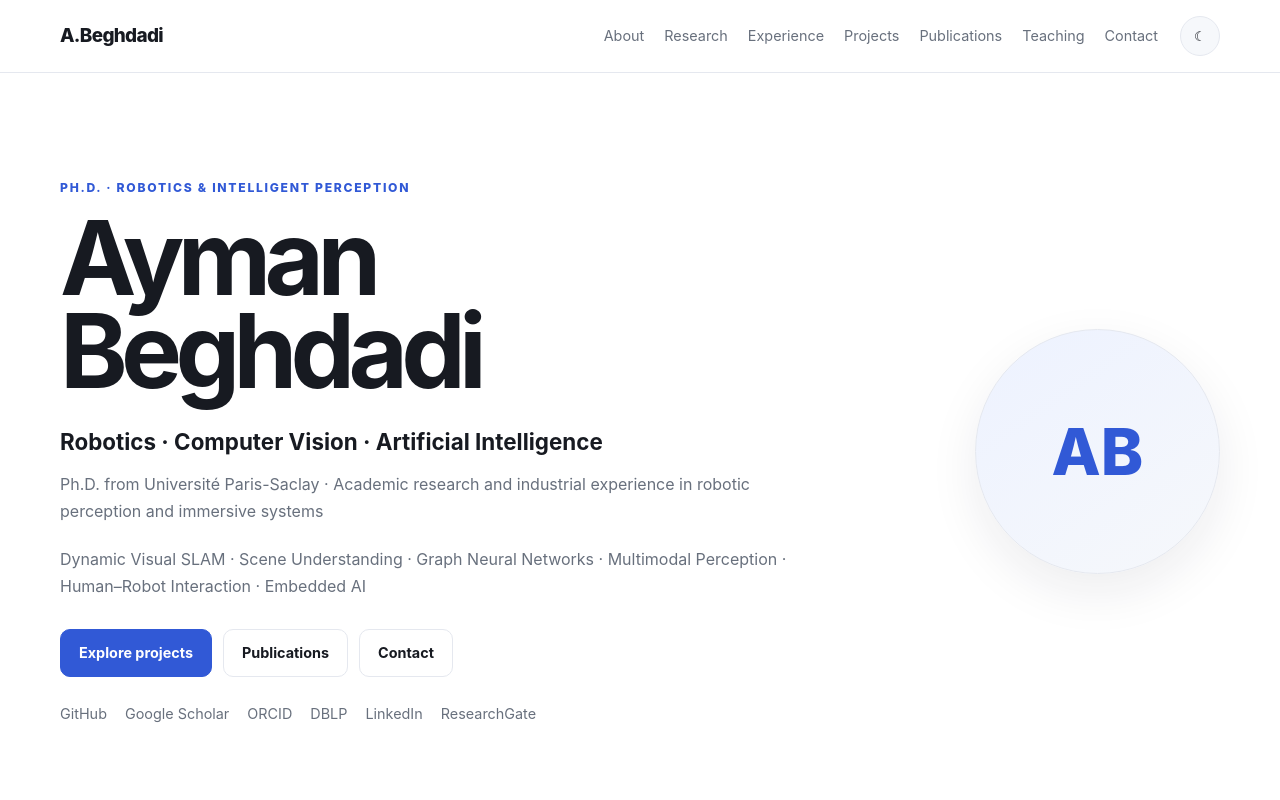
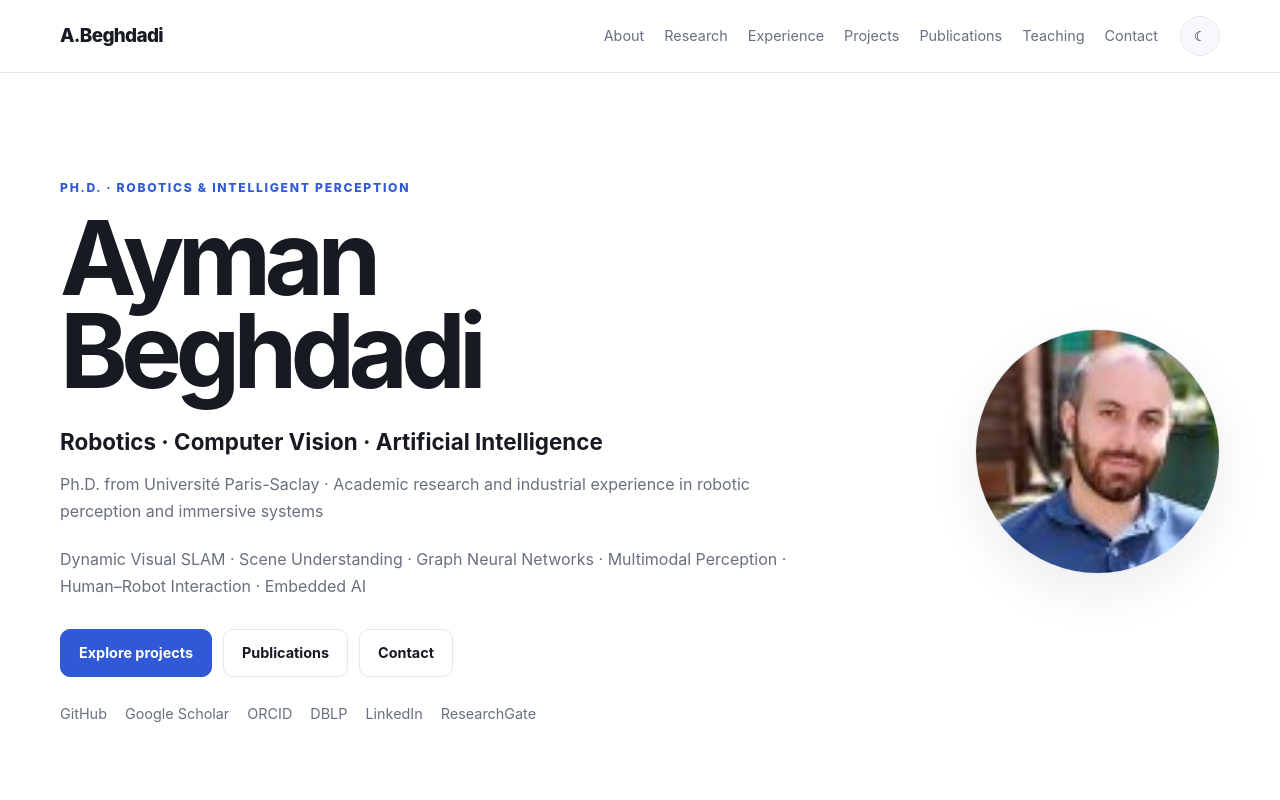
Before and after one commit to Aymanbegh/AymanBeghdadi, a plain HTML site: page index.html in a window 1280 px wide. Shown: the top 800 px of the page. Drawn offline with Linux system fonts and the light colour scheme.

Commit message:
Update index.html

```diff
--- a/index.html
+++ b/index.html
@@ -693,7 +693,7 @@ footer {
         <div class="fallback">
          AB
         </div>
-        <img alt="Ayman Beghdadi" onerror="this.style.display='none'" src="./assets/profile.jpg"/>
+        <img alt="Ayman Beghdadi" onerror="this.style.display='none'" src="./assets/profile.jpeg"/>
        </div>
       </div>
      </div>
```
